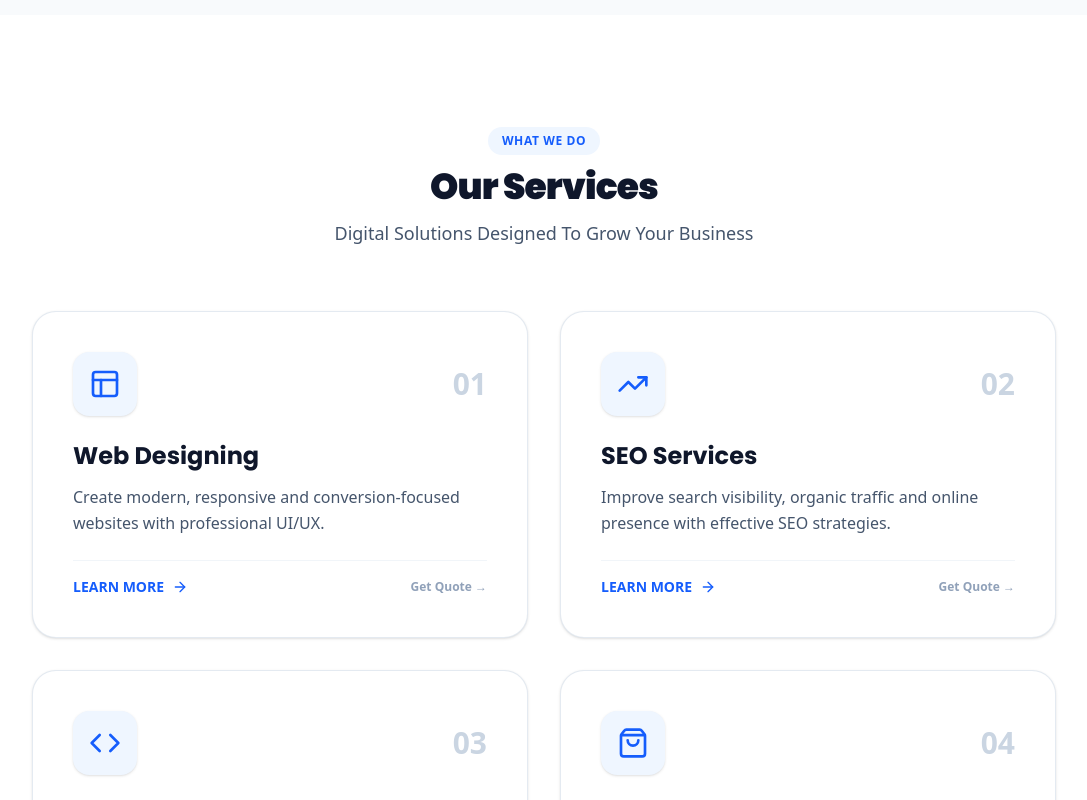
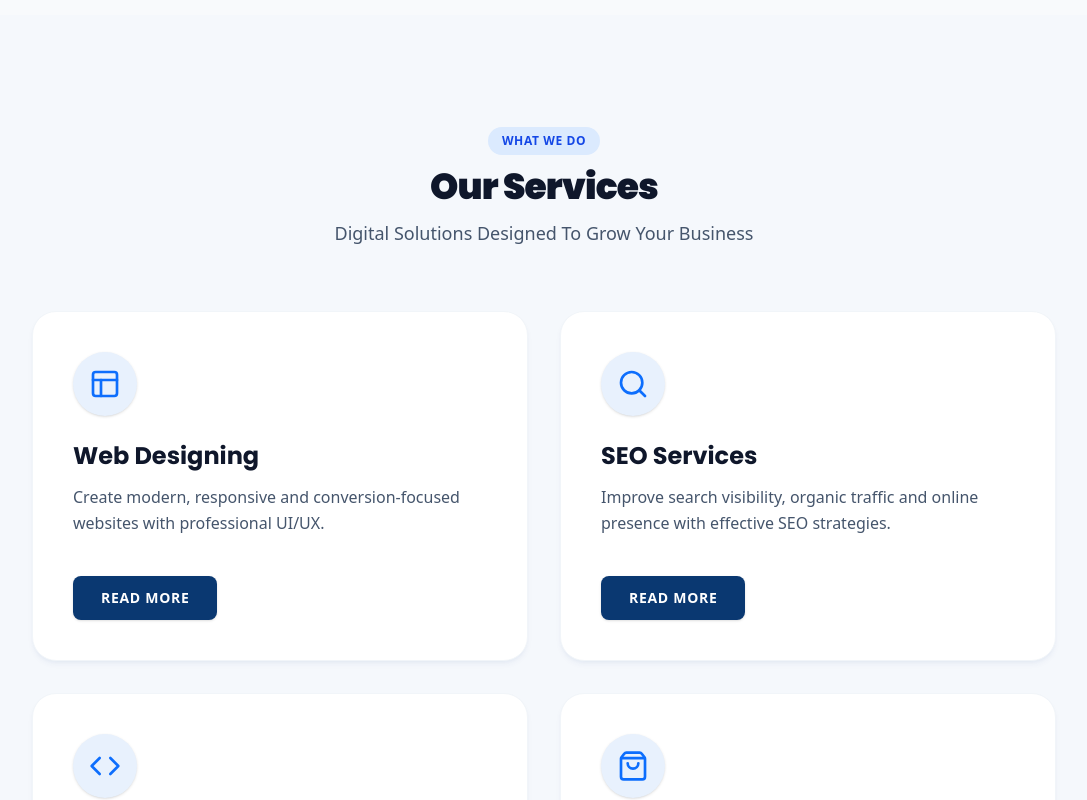
Before and after one commit to helllokingstar-coder/webwiziaking, a React (Vite) app: page / in a window 1280 px wide. Shown: the part 1720-2520 px from the top of the page, without its empty margins (96-1183 px from the left). Built offline with nearby package versions, Linux system fonts and the light colour scheme.

Commit message:
refactor: update service cards design and styling
Standardized service card UI with new color schemes, improved hover interactions, and updated icon components for a cleaner aesthetic.

```diff
--- a/src/pages/HomePage.tsx
+++ b/src/pages/HomePage.tsx
@@ -47,15 +47,15 @@ export const HomePage: React.FC<HomePageProps> = ({ onNavigate, onOpenQuote }) =
   const getServiceIcon = (iconName: string) => {
     switch (iconName) {
       case '01':
-        return <Layout className="w-8 h-8 text-blue-600 transition-colors" />;
+        return <Layout className="w-8 h-8 transition-colors" />;
       case '02':
-        return <TrendingUp className="w-8 h-8 text-blue-600 transition-colors" />;
+        return <Search className="w-8 h-8 transition-colors" />;
       case '03':
-        return <Code className="w-8 h-8 text-blue-600 transition-colors" />;
+        return <Code className="w-8 h-8 transition-colors" />;
       case '04':
-        return <ShoppingBag className="w-8 h-8 text-blue-600 transition-colors" />;
+        return <ShoppingBag className="w-8 h-8 transition-colors" />;
       default:
-        return <Sparkles className="w-8 h-8 text-blue-600" />;
+        return <Sparkles className="w-8 h-8 transition-colors" />;
     }
   };
 
@@ -281,12 +281,12 @@ export const HomePage: React.FC<HomePageProps> = ({ onNavigate, onOpenQuote }) =
       </section>
 
       {/* ========================================================
-          OUR SERVICES SECTION (2x2 GRID AS REQUESTED)
+          OUR SERVICES SECTION (2x2 GRID - REFERENCE MATCH)
           ======================================================== */}
-      <section className="py-20 lg:py-28 bg-white relative">
+      <section className="py-20 lg:py-28 bg-[#f5f8fc] relative">
         <div className="max-w-7xl mx-auto px-4 sm:px-6 lg:px-8 text-center">
           <div className="max-w-2xl mx-auto space-y-3 mb-16">
-            <div className="inline-flex items-center space-x-2 px-3.5 py-1.5 rounded-full bg-blue-50 text-blue-600 text-xs font-bold uppercase tracking-wider">
+            <div className="inline-flex items-center space-x-2 px-3.5 py-1.5 rounded-full bg-blue-100 text-blue-700 text-xs font-bold uppercase tracking-wider">
               <span>What We Do</span>
             </div>
             <h2 className="text-3xl sm:text-4xl font-black text-slate-900 tracking-tight">
@@ -303,41 +303,36 @@ export const HomePage: React.FC<HomePageProps> = ({ onNavigate, onOpenQuote }) =
               <div
                 key={service.id}
                 id={`service-card-${service.slug}`}
-                className="group relative bg-white rounded-3xl p-8 sm:p-10 border border-slate-200/90 shadow-sm hover:shadow-xl hover:shadow-blue-500/10 hover:border-blue-500/80 transition-all duration-300 card-hover-effect flex flex-col justify-between"
+                onClick={() => onNavigate(`/services/${service.slug}`)}
+                className="group relative bg-white hover:bg-[#0a4dad] rounded-2xl sm:rounded-3xl p-8 sm:p-10 shadow-md shadow-blue-900/5 hover:shadow-2xl hover:shadow-blue-600/30 border border-slate-100 hover:border-transparent transition-all duration-300 transform hover:-translate-y-1.5 cursor-pointer flex flex-col justify-between"
               >
                 <div>
-                  <div className="flex items-center justify-between mb-6">
-                    <div className="w-16 h-16 rounded-2xl bg-blue-50 group-hover:bg-blue-600 group-hover:text-white text-blue-600 flex items-center justify-center transition-all duration-300 shadow-sm">
-                      {getServiceIcon(service.number)}
-                    </div>
-                    <span className="text-3xl font-black text-slate-300 group-hover:text-blue-200 transition-colors">
-                      {service.number}
-                    </span>
+                  {/* Top-left Rounded Icon Badge */}
+                  <div className="w-16 h-16 rounded-full bg-[#e8f1fd] text-[#0d6efd] group-hover:bg-white group-hover:text-[#0a4dad] flex items-center justify-center transition-all duration-300 shadow-sm mb-6">
+                    {getServiceIcon(service.number)}
                   </div>
 
-                  <h3 className="text-2xl font-bold text-slate-900 group-hover:text-blue-600 transition-colors mb-3">
+                  {/* Title */}
+                  <h3 className="text-2xl font-bold text-slate-900 group-hover:text-white transition-colors duration-300 mb-3">
                     {service.title}
                   </h3>
 
-                  <p className="text-slate-600 text-sm sm:text-base leading-relaxed mb-6">
+                  {/* Description */}
+                  <p className="text-slate-600 group-hover:text-blue-50 text-sm sm:text-base leading-relaxed mb-8 transition-colors duration-300">
                     {service.shortDescription}
                   </p>
                 </div>
 
-                <div className="pt-4 border-t border-slate-100 flex items-center justify-between">
+                {/* Bottom Action Button */}
+                <div className="pt-2">
                   <button
-                    onClick={() => onNavigate(`/services/${service.slug}`)}
-                    className="inline-flex items-center space-x-2 text-sm font-bold text-blue-600 group-hover:text-blue-700 transition-colors"
+                    onClick={(e) => {
+                      e.stopPropagation();
+                      onNavigate(`/services/${service.slug}`);
+                    }}
+                    className="px-7 py-3 bg-[#0a3871] group-hover:bg-white text-white group-hover:text-[#0a3871] font-bold text-xs sm:text-sm tracking-wider uppercase rounded-lg shadow-sm group-hover:shadow-md transition-all duration-300 inline-flex items-center space-x-2"
                   >
-                    <span>LEARN MORE</span>
-                    <ArrowRight className="w-4 h-4 group-hover:translate-x-1 transition-transform" />
-                  </button>
-
-                  <button
-                    onClick={() => onOpenQuote(service.title)}
-                    className="text-xs font-semibold text-slate-400 hover:text-blue-600 transition-colors"
-                  >
-                    Get Quote →
+                    <span>READ MORE</span>
                   </button>
                 </div>
               </div>
--- a/src/pages/ServicesPage.tsx
+++ b/src/pages/ServicesPage.tsx
@@ -90,50 +90,52 @@ export const ServicesPage: React.FC<ServicesPageProps> = ({ onNavigate, onOpenQu
             {servicesData.map((service) => (
               <div
                 key={service.id}
-                className="bg-white rounded-3xl p-8 sm:p-10 border border-slate-200 shadow-sm hover:shadow-xl hover:border-blue-500 transition-all duration-300 group flex flex-col justify-between"
+                onClick={() => onNavigate(`/services/${service.slug}`)}
+                className="group relative bg-white hover:bg-[#0a4dad] rounded-2xl sm:rounded-3xl p-8 sm:p-10 shadow-md shadow-blue-900/5 hover:shadow-2xl hover:shadow-blue-600/30 border border-slate-100 hover:border-transparent transition-all duration-300 transform hover:-translate-y-1.5 cursor-pointer flex flex-col justify-between"
               >
                 <div>
-                  <div className="flex items-center justify-between mb-6">
-                    <div className="w-16 h-16 rounded-2xl bg-blue-50 group-hover:bg-blue-600 text-blue-600 group-hover:text-white flex items-center justify-center transition-all duration-300 shadow-sm">
-                      {getServiceIcon(service.number)}
-                    </div>
-                    <span className="text-3xl font-black text-slate-300 group-hover:text-blue-200 transition-colors">
-                      {service.number}
-                    </span>
+                  {/* Circular Icon Badge */}
+                  <div className="w-16 h-16 rounded-full bg-[#e8f1fd] text-[#0d6efd] group-hover:bg-white group-hover:text-[#0a4dad] flex items-center justify-center transition-all duration-300 shadow-sm mb-6">
+                    {getServiceIcon(service.number)}
                   </div>
 
-                  <h3 className="text-2xl font-bold text-slate-900 group-hover:text-blue-600 transition-colors mb-3">
+                  <h3 className="text-2xl font-bold text-slate-900 group-hover:text-white transition-colors duration-300 mb-3">
                     {service.title}
                   </h3>
 
-                  <p className="text-slate-600 text-sm sm:text-base leading-relaxed mb-6">
+                  <p className="text-slate-600 group-hover:text-blue-50 text-sm sm:text-base leading-relaxed mb-6 transition-colors duration-300">
                     {service.shortDescription}
                   </p>
 
-                  <div className="space-y-2 mb-8">
+                  <div className="space-y-2.5 mb-8">
                     {service.keyOfferings.slice(0, 3).map((offering, i) => (
-                      <div key={i} className="flex items-center space-x-2 text-xs font-semibold text-slate-700">
-                        <CheckCircle2 className="w-4 h-4 text-blue-600 shrink-0" />
+                      <div key={i} className="flex items-center space-x-2 text-xs font-semibold text-slate-700 group-hover:text-blue-100 transition-colors">
+                        <CheckCircle2 className="w-4 h-4 text-blue-600 group-hover:text-white shrink-0" />
                         <span>{offering.title}</span>
                       </div>
                     ))}
                   </div>
                 </div>
 
-                <div className="pt-5 border-t border-slate-100 flex items-center justify-between">
+                <div className="pt-2 flex items-center justify-between">
                   <button
-                    onClick={() => onNavigate(`/services/${service.slug}`)}
-                    className="inline-flex items-center space-x-2 text-sm font-bold text-blue-600 hover:text-blue-700 transition-colors"
+                    onClick={(e) => {
+                      e.stopPropagation();
+                      onNavigate(`/services/${service.slug}`);
+                    }}
+                    className="px-7 py-3 bg-[#0a3871] group-hover:bg-white text-white group-hover:text-[#0a3871] font-bold text-xs sm:text-sm tracking-wider uppercase rounded-lg shadow-sm group-hover:shadow-md transition-all duration-300 inline-flex items-center space-x-2"
                   >
-                    <span>EXPLORE SERVICE</span>
-                    <ArrowRight className="w-4 h-4" />
+                    <span>READ MORE</span>
                   </button>
 
                   <button
-                    onClick={() => onOpenQuote(service.title)}
-                    className="px-4 py-2 bg-blue-50 hover:bg-blue-600 text-blue-600 hover:text-white text-xs font-bold rounded-xl transition-colors"
+                    onClick={(e) => {
+                      e.stopPropagation();
+                      onOpenQuote(service.title);
+                    }}
+                    className="px-4 py-2 bg-blue-50 group-hover:bg-white/20 text-blue-600 group-hover:text-white text-xs font-bold rounded-lg transition-colors"
                   >
-                    Get Quote
+                    Get Quote →
                   </button>
                 </div>
               </div>
```
